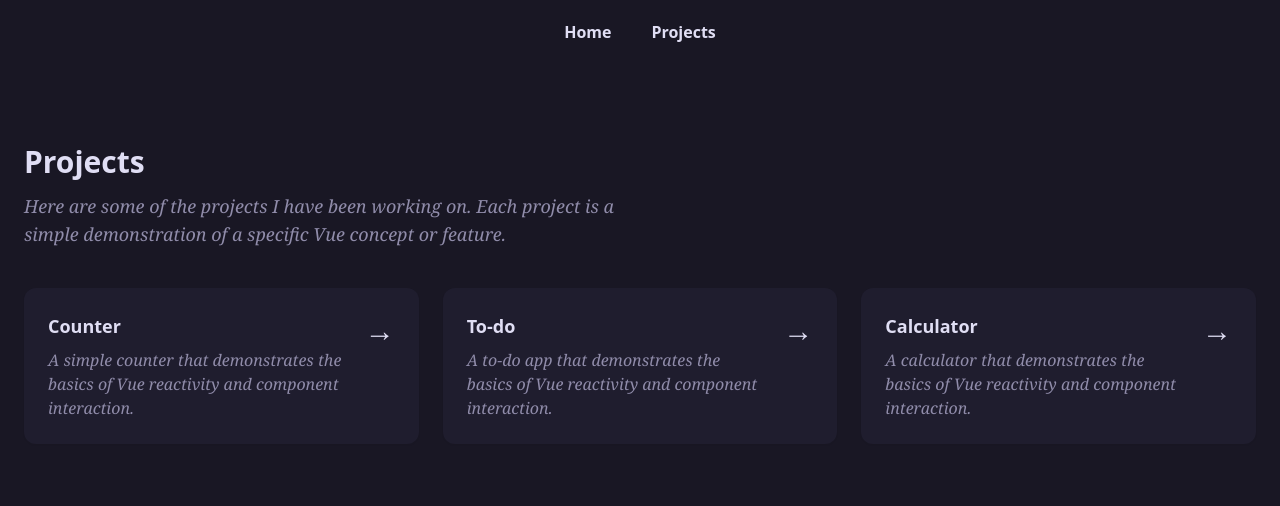
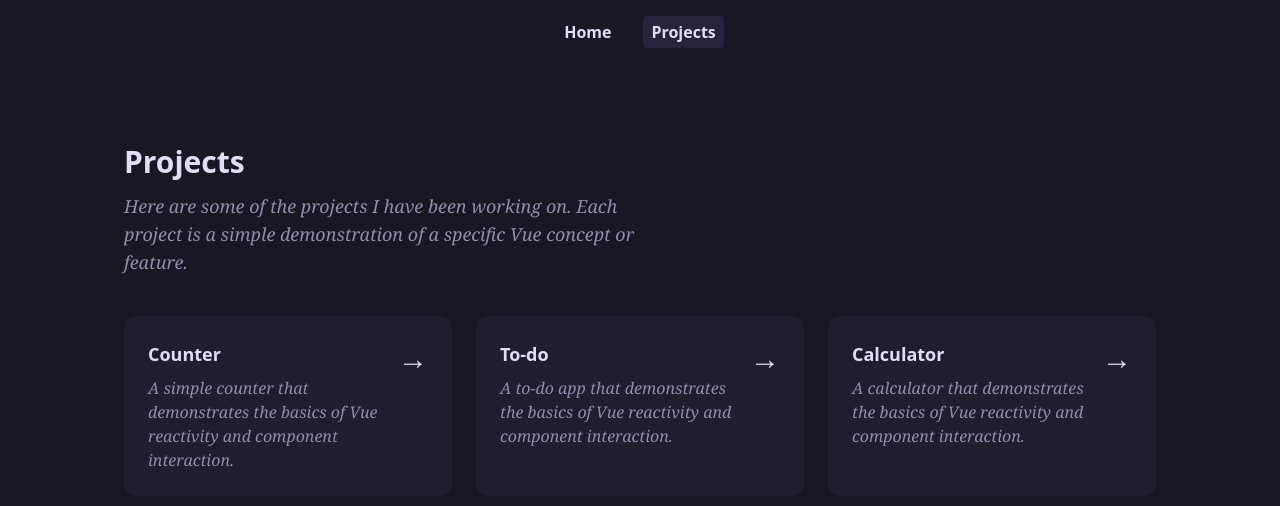
Before and after one commit to brandon-relentnet/learning-vue, a Vue app: page /projects in a window 1280 px wide. Shown: the top 506 px of the page. Built offline with nearby package versions, Linux system fonts and the light colour scheme.

Commit message:
Moved the routing logic to another file to keep main.js clean.

```diff
--- a/src/components/Navbar.vue
+++ b/src/components/Navbar.vue
@@ -1,6 +1,7 @@
 <template>
-    <nav class="bg-base text-text p-4 flex justify-center items-center fixed top-0 left-0 w-full space-x-6 font-semibold">
-        <RouterLink to="/" class="hover:bg-overlay rounded py-1 px-2 transition-colors duration-300">Home</RouterLink>
-        <RouterLink to="/projects" class="hover:bg-overlay rounded py-1 px-2 transition-colors duration-300">Projects</RouterLink>
+    <nav
+        class="bg-base text-text p-4 flex justify-center items-center fixed top-0 left-0 w-full space-x-6 font-semibold">
+        <RouterLink to="/" activeClass="bg-overlay" class="hover:bg-overlay rounded py-1 px-2 transition-colors duration-300">Home</RouterLink>
+        <RouterLink to="/projects" activeClass="bg-overlay" class="hover:bg-overlay rounded py-1 px-2 transition-colors duration-300">Projects</RouterLink>
     </nav>
 </template>
--- /dev/null
+++ b/src/components/router/index.js
@@ -0,0 +1,74 @@
+import { reactive, markRaw } from 'vue';
+import { createRouter, createWebHistory } from 'vue-router';
+
+import Counter from '@/components/projects/counter/Counter.vue';
+
+const HomePage = () => import('@/views/HomePage.vue');
+const ProjectsPage = () => import('@/views/ProjectsPage.vue');
+const ProjectDetails = () => import('@/views/ProjectDetails.vue');
+
+
+const projectData = reactive({
+    counter: {
+        id: "counter",
+        title: "Counter",
+        description: "A simple counter that demonstrates the basics of Vue reactivity and component interaction.",
+        component: markRaw(Counter),
+    },
+    todo: {
+        id: "todo",
+        title: "To-do",
+        description: "A to-do app that demonstrates the basics of Vue reactivity and component interaction.",
+    },
+    calculator: {
+        id: "calculator",
+        title: "Calculator",
+        description: "A calculator that demonstrates the basics of Vue reactivity and component interaction.",
+    },
+});
+
+const routes = [
+    {
+        path: '/',
+        component: HomePage,
+        meta: { depth: 1 }
+    },
+    {
+        path: '/projects',
+        component: ProjectsPage,
+        props: { projectData },
+        meta: { depth: 2 },
+    },
+    {
+        path: '/projects/:id',
+        component: ProjectDetails,
+        props: (route) => ({ project: projectData[route.params.id] || null }),
+        meta: { depth: 3 }
+    },
+];
+
+const router = createRouter({
+    history: createWebHistory(),
+    routes,
+});
+
+const transitionState = reactive({
+    transitionName: 'fade',
+});
+
+router.beforeEach((to, from, next) => {
+    const toDepth = to.meta?.depth || 1;
+    const fromDepth = from.meta?.depth || 1;
+
+    if (toDepth > fromDepth) {
+        transitionState.transitionName = "slide-left";
+    } else if (toDepth < fromDepth) {
+        transitionState.transitionName = "slide-right";
+    } else {
+        transitionState.transitionName = "fade";
+    }
+    next();
+});
+
+export default router;
+export { transitionState };
--- a/src/main.js
+++ b/src/main.js
@@ -1,59 +1,7 @@
 import './assets/main.css';
-import { createApp, reactive, markRaw } from 'vue';
-import { createRouter, createWebHistory } from 'vue-router';
+import { createApp } from 'vue';
 import App from './App.vue';
-import HomePage from './views/HomePage.vue';
-import ProjectsPage from './views/ProjectsPage.vue';
-import ProjectDetails from './views/ProjectDetails.vue';
-import Counter from '@/components/projects/counter/Counter.vue';
-
-const projectData = reactive({
-    counter: {
-        id: "counter",
-        title: "Counter",
-        description: "A simple counter that demonstrates the basics of Vue reactivity and component interaction.",
-        component: markRaw(Counter),
-    },
-    todo: {
-        id: "todo",
-        title: "To-do",
-        description: "A to-do app that demonstrates the basics of Vue reactivity and component interaction.",
-    },
-    calculator: {
-        id: "calculator",
-        title: "Calculator",
-        description: "A calculator that demonstrates the basics of Vue reactivity and component interaction.",
-    },
-});
-
-const routes = [
-    { path: '/', component: HomePage, meta: { depth: 1 } },
-    { path: '/projects', component: ProjectsPage, props: { projectData }, meta: { depth: 2 } },
-    { path: '/projects/:id', component: ProjectDetails, props: (route) => ({ project: projectData[route.params.id] || null }), meta: { depth: 3 } },
-];
-
-const router = createRouter({
-    history: createWebHistory(),
-    routes,
-});
-
-const transitionState = reactive({
-    transitionName: 'fade',
-});
-
-router.beforeEach((to, from, next) => {
-    const toDepth = to.meta?.depth || 1;
-    const fromDepth = from.meta?.depth || 1;
-
-    if (toDepth > fromDepth) {
-        transitionState.transitionName = "slide-left";
-    } else if (toDepth < fromDepth) {
-        transitionState.transitionName = "slide-right";
-    } else {
-        transitionState.transitionName = "fade";
-    }
-    next();
-});
+import router, { transitionState } from './components/router';
 
 const app = createApp(App);
 
--- a/src/views/ProjectDetails.vue
+++ b/src/views/ProjectDetails.vue
@@ -5,7 +5,7 @@ const props = defineProps({
 </script>
 
 <template>
-    <div class="container mx-auto pt-36 text-text">
+    <div class="container mx-auto pt-36 px-6 text-text max-w-[1080px]">
         <div class="mb-10 w-1/2">
             <h1 class="text-3xl font-bold mb-3">{{ project?.title || "Project not found" }}</h1>
             <p class="text-lg text-subtle italic font-serif">
--- a/src/views/ProjectsPage.vue
+++ b/src/views/ProjectsPage.vue
@@ -9,7 +9,7 @@ const projects = computed(() => Object.values(props.projectData));
 </script>
 
 <template>
-    <div class="container mx-auto px-6 pt-36 text-text">
+    <div class="container mx-auto px-6 pt-36 text-text max-w-[1080px]">
         <div class="mb-10 w-1/2">
             <h1 class="text-3xl font-bold mb-3">Projects</h1>
             <p class="text-lg text-subtle italic font-serif">
```
